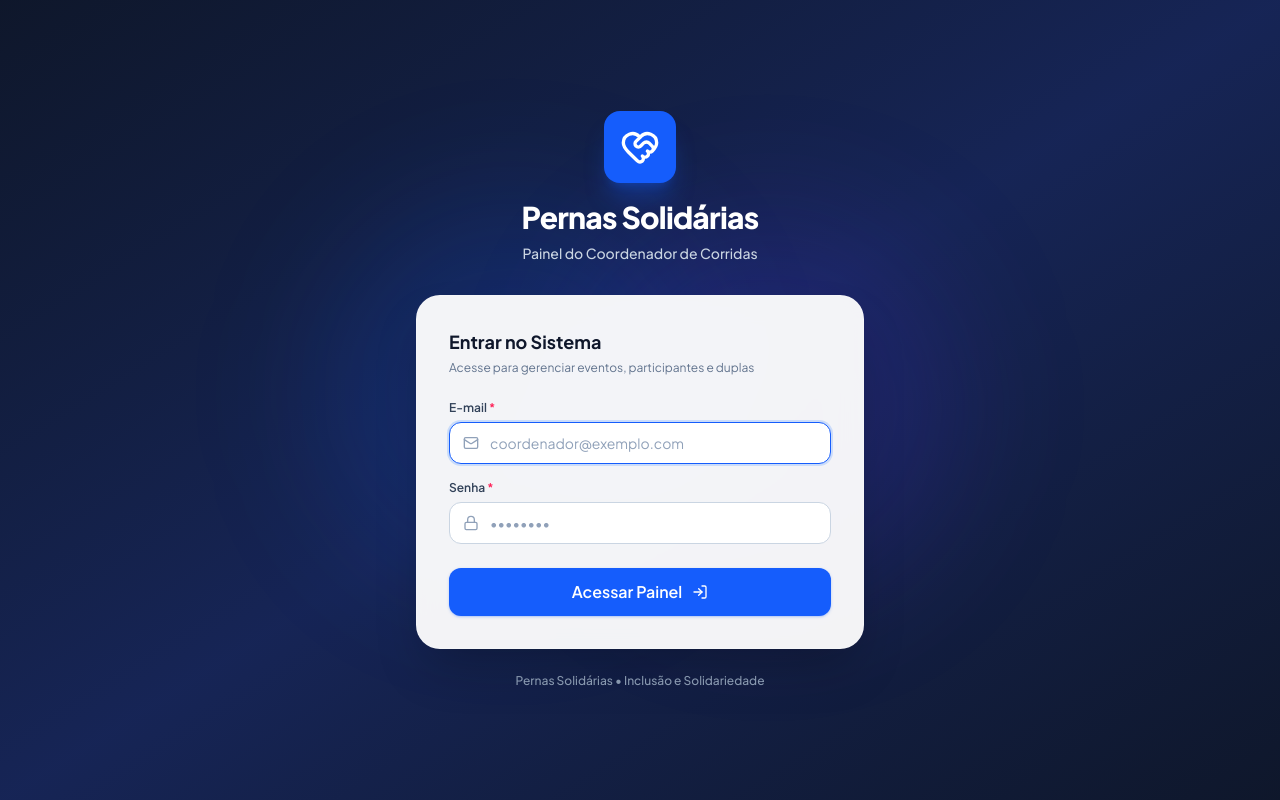
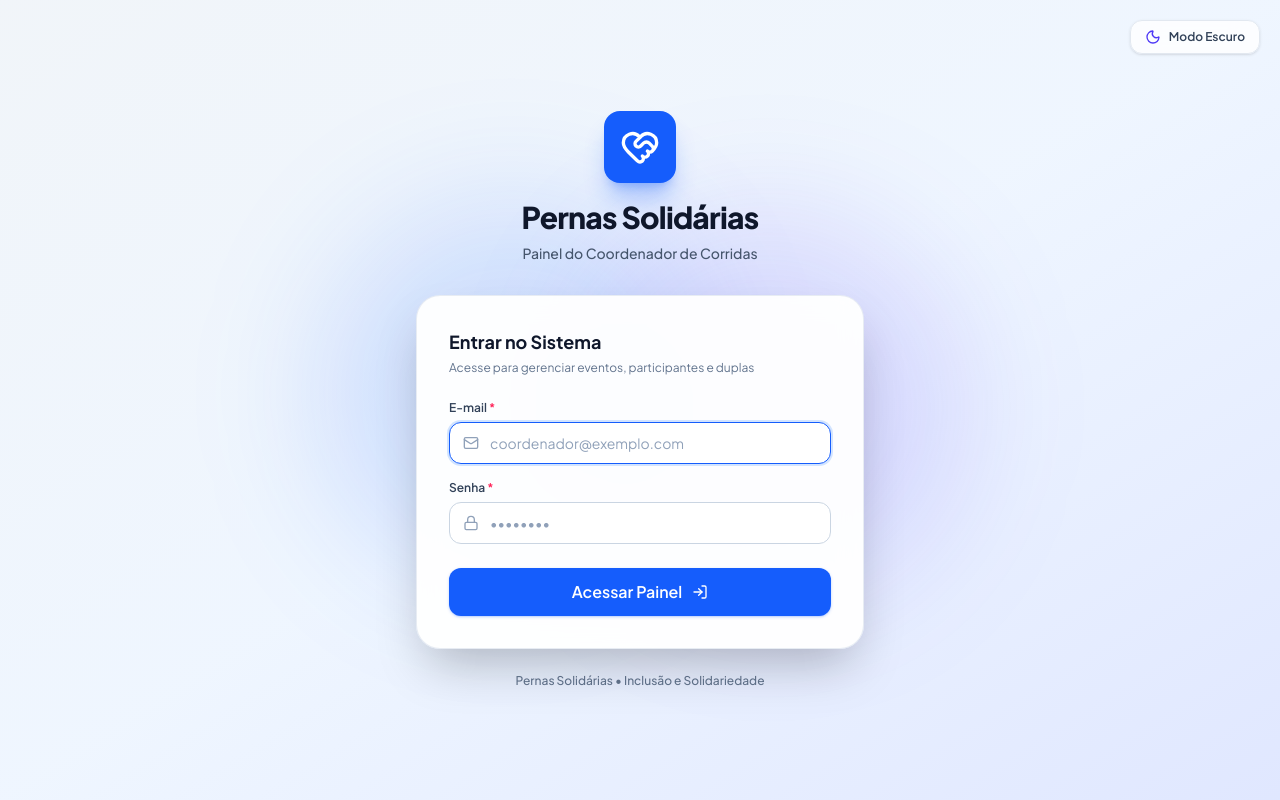
Before and after one commit to LuizFelipeSchroderMarcon/Pernas_Solidarias, a React (Vite) app in the folder frontend/: page /login in a window 1280 px wide. Built offline with nearby package versions, Linux system fonts and the light colour scheme; no server answers.

Commit message:
Feature de modo claro e modo escuro no projeto

```diff
--- a/frontend/src/App.tsx
+++ b/frontend/src/App.tsx
@@ -1,10 +1,12 @@
 import { BrowserRouter } from 'react-router-dom';
+import { ThemeProvider } from './context/ThemeContext';
 import { AuthProvider } from './context/AuthContext';
 import { ToastProvider } from './context/ToastContext';
 import { AppRoutes } from './routes/AppRoutes';
 
 export function App() {
   return (
+    <ThemeProvider>
       <BrowserRouter>
         <AuthProvider>
           <ToastProvider>
@@ -12,6 +14,7 @@ export function App() {
           </ToastProvider>
         </AuthProvider>
       </BrowserRouter>
+    </ThemeProvider>
   );
 }
 
--- a/frontend/src/components/common/Button.tsx
+++ b/frontend/src/components/common/Button.tsx
@@ -33,7 +33,7 @@ export const Button: React.FC<ButtonProps> = ({
     secondary:
       'bg-slate-100 hover:bg-slate-200 text-slate-800 dark:bg-slate-800 dark:hover:bg-slate-700 dark:text-slate-100 focus:ring-slate-400 active:scale-[0.98]',
     outline:
-      'border border-slate-300 hover:bg-slate-50 text-slate-700 dark:border-slate-700 dark:hover:bg-slate-850 dark:text-slate-200 focus:ring-slate-400 active:scale-[0.98]',
+      'border border-slate-300 hover:bg-slate-50 text-slate-700 dark:border-slate-700 dark:hover:bg-slate-800 dark:text-slate-200 focus:ring-slate-400 active:scale-[0.98]',
     danger:
       'bg-rose-600 hover:bg-rose-700 text-white shadow-sm shadow-rose-500/20 focus:ring-rose-500 active:scale-[0.98]',
     warning:
--- a/frontend/src/components/layout/Topbar.tsx
+++ b/frontend/src/components/layout/Topbar.tsx
@@ -1,6 +1,7 @@
 import React from 'react';
-import { Menu } from 'lucide-react';
+import { Menu, Sun, Moon } from 'lucide-react';
 import { useAuth } from '../../hooks/useAuth';
+import { useTheme } from '../../hooks/useTheme';
 
 export interface TopbarProps {
   onMenuClick: () => void;
@@ -9,9 +10,10 @@ export interface TopbarProps {
 
 export const Topbar: React.FC<TopbarProps> = ({ onMenuClick, title }) => {
   const { user } = useAuth();
+  const { isDark, toggleTheme } = useTheme();
 
   return (
-    <header className="h-20 bg-white dark:bg-slate-900 border-b border-slate-200/80 dark:border-slate-800/80 px-4 sm:px-8 flex items-center justify-between sticky top-0 z-30">
+    <header className="h-20 bg-white dark:bg-slate-900 border-b border-slate-200/80 dark:border-slate-800/80 px-4 sm:px-8 flex items-center justify-between sticky top-0 z-30 transition-colors duration-200">
       <div className="flex items-center gap-4">
         <button
           onClick={onMenuClick}
@@ -28,7 +30,26 @@ export const Topbar: React.FC<TopbarProps> = ({ onMenuClick, title }) => {
       </div>
 
       <div className="flex items-center gap-3">
-        <div className="flex items-center gap-3 pl-3">
+        <button
+          onClick={toggleTheme}
+          title={isDark ? 'Ativar modo claro' : 'Ativar modo escuro'}
+          aria-label={isDark ? 'Ativar modo claro' : 'Ativar modo escuro'}
+          className="flex items-center gap-2 px-3 py-2 rounded-xl border border-slate-200 dark:border-slate-800 bg-slate-50 dark:bg-slate-800/70 text-slate-700 dark:text-slate-200 hover:bg-slate-100 dark:hover:bg-slate-800 transition-all duration-200 cursor-pointer"
+        >
+          {isDark ? (
+            <>
+              <Sun className="w-4 h-4 text-amber-400" />
+              <span className="hidden sm:inline text-xs font-semibold">Modo Claro</span>
+            </>
+          ) : (
+            <>
+              <Moon className="w-4 h-4 text-indigo-600" />
+              <span className="hidden sm:inline text-xs font-semibold">Modo Escuro</span>
+            </>
+          )}
+        </button>
+
+        <div className="flex items-center gap-3 pl-3 border-l border-slate-200 dark:border-slate-800">
           <div className="w-9 h-9 rounded-full bg-gradient-to-tr from-blue-600 to-indigo-500 text-white flex items-center justify-center font-bold text-xs shadow-xs">
             {user?.email ? user.email.slice(0, 2).toUpperCase() : 'PS'}
           </div>
--- /dev/null
+++ b/frontend/src/context/ThemeContext.tsx
@@ -0,0 +1,65 @@
+import React, { createContext, useState, useEffect, useCallback } from 'react';
+import type { ReactNode } from 'react';
+
+export type Theme = 'light' | 'dark';
+
+export interface ThemeContextData {
+  theme: Theme;
+  isDark: boolean;
+  toggleTheme: () => void;
+  setTheme: (theme: Theme) => void;
+}
+
+const THEME_STORAGE_KEY = 'pernas_solidarias_theme';
+
+export const ThemeContext = createContext<ThemeContextData>({} as ThemeContextData);
+
+const getInitialTheme = (): Theme => {
+  if (typeof window === 'undefined') return 'light';
+
+  const savedTheme = localStorage.getItem(THEME_STORAGE_KEY);
+  if (savedTheme === 'light' || savedTheme === 'dark') {
+    return savedTheme;
+  }
+
+  if (window.matchMedia && window.matchMedia('(prefers-color-scheme: dark)').matches) {
+    return 'dark';
+  }
+
+  return 'light';
+};
+
+export const ThemeProvider: React.FC<{ children: ReactNode }> = ({ children }) => {
+  const [theme, setThemeState] = useState<Theme>(getInitialTheme);
+
+  useEffect(() => {
+    const root = document.documentElement;
+    if (theme === 'dark') {
+      root.classList.add('dark');
+    } else {
+      root.classList.remove('dark');
+    }
+    localStorage.setItem(THEME_STORAGE_KEY, theme);
+  }, [theme]);
+
+  const setTheme = useCallback((newTheme: Theme) => {
+    setThemeState(newTheme);
+  }, []);
+
+  const toggleTheme = useCallback(() => {
+    setThemeState((prev) => (prev === 'light' ? 'dark' : 'light'));
+  }, []);
+
+  return (
+    <ThemeContext.Provider
+      value={{
+        theme,
+        isDark: theme === 'dark',
+        toggleTheme,
+        setTheme,
+      }}
+    >
+      {children}
+    </ThemeContext.Provider>
+  );
+};
--- /dev/null
+++ b/frontend/src/hooks/useTheme.ts
@@ -0,0 +1,10 @@
+import { useContext } from 'react';
+import { ThemeContext } from '../context/ThemeContext';
+
+export const useTheme = () => {
+  const context = useContext(ThemeContext);
+  if (!context) {
+    throw new Error('useTheme deve ser usado dentro de um ThemeProvider');
+  }
+  return context;
+};
--- a/frontend/src/index.css
+++ b/frontend/src/index.css
@@ -1,8 +1,15 @@
 @import "tailwindcss";
+
+@custom-variant dark (&:where(.dark, .dark *));
 
 @layer base {
   :root {
     --font-sans: 'Plus Jakarta Sans', system-ui, -apple-system, BlinkMacSystemFont, 'Segoe UI', Roboto, sans-serif;
+    color-scheme: light;
+  }
+
+  .dark {
+    color-scheme: dark;
   }
 
   body {
--- a/frontend/src/pages/Auth/LoginPage.tsx
+++ b/frontend/src/pages/Auth/LoginPage.tsx
@@ -2,9 +2,10 @@ import React, { useState } from 'react';
 import { useNavigate, useLocation } from 'react-router-dom';
 import { useAuth } from '../../hooks/useAuth';
 import { useToast } from '../../hooks/useToast';
+import { useTheme } from '../../hooks/useTheme';
 import { Button } from '../../components/common/Button';
 import { Input } from '../../components/common/Input';
-import { HeartHandshake, Mail, Lock, LogIn } from 'lucide-react';
+import { HeartHandshake, Mail, Lock, LogIn, Sun, Moon } from 'lucide-react';
 import { mensagemDeErro } from '../../services/apiError';
 
 export const LoginPage: React.FC = () => {
@@ -12,6 +13,7 @@ export const LoginPage: React.FC = () => {
   const location = useLocation();
   const { login } = useAuth();
   const { success, error } = useToast();
+  const { isDark, toggleTheme } = useTheme();
 
   const [email, setEmail] = useState('');
   const [senha, setSenha] = useState('');
@@ -44,7 +46,28 @@ export const LoginPage: React.FC = () => {
   };
 
   return (
-    <div className="min-h-screen bg-gradient-to-br from-slate-900 via-blue-950 to-slate-900 flex items-center justify-center p-4">
+    <div className="min-h-screen relative overflow-hidden bg-gradient-to-br from-slate-100 via-blue-50 to-indigo-100 dark:from-slate-900 dark:via-blue-950 dark:to-slate-900 flex items-center justify-center p-4 transition-colors duration-300">
+      {/* Theme toggle button */}
+      <button
+        type="button"
+        onClick={toggleTheme}
+        title={isDark ? 'Ativar modo claro' : 'Ativar modo escuro'}
+        aria-label={isDark ? 'Ativar modo claro' : 'Ativar modo escuro'}
+        className="fixed top-5 right-5 z-20 flex items-center gap-2 px-3.5 py-2 rounded-xl border border-slate-200 dark:border-slate-800 bg-white/80 dark:bg-slate-900/80 backdrop-blur-md text-slate-700 dark:text-slate-200 hover:bg-white dark:hover:bg-slate-800 shadow-sm transition-all duration-200 cursor-pointer"
+      >
+        {isDark ? (
+          <>
+            <Sun className="w-4 h-4 text-amber-400" />
+            <span className="text-xs font-semibold">Modo Claro</span>
+          </>
+        ) : (
+          <>
+            <Moon className="w-4 h-4 text-indigo-600" />
+            <span className="text-xs font-semibold">Modo Escuro</span>
+          </>
+        )}
+      </button>
+
       {/* Decorative background blur shapes */}
       <div className="absolute top-1/4 left-1/4 w-96 h-96 bg-blue-600/15 rounded-full blur-3xl pointer-events-none" />
       <div className="absolute bottom-1/4 right-1/4 w-96 h-96 bg-indigo-600/15 rounded-full blur-3xl pointer-events-none" />
@@ -55,16 +78,16 @@ export const LoginPage: React.FC = () => {
           <div className="inline-flex items-center justify-center p-4 rounded-2xl bg-blue-600 text-white shadow-xl shadow-blue-600/30 mb-4 transform hover:scale-105 transition-transform duration-300">
             <HeartHandshake className="w-10 h-10" />
           </div>
-          <h1 className="text-2xl sm:text-3xl font-extrabold text-white tracking-tight">
+          <h1 className="text-2xl sm:text-3xl font-extrabold text-slate-900 dark:text-white tracking-tight">
             Pernas Solidárias
           </h1>
-          <p className="text-sm text-slate-300 mt-2 font-medium">
+          <p className="text-sm text-slate-600 dark:text-slate-300 mt-2 font-medium">
             Painel do Coordenador de Corridas
           </p>
         </div>
 
         {/* Login form card */}
-        <div className="bg-white/95 dark:bg-slate-900/95 backdrop-blur-md rounded-3xl p-6 sm:p-8 shadow-2xl border border-white/20 dark:border-slate-800">
+        <div className="bg-white/95 dark:bg-slate-900/95 backdrop-blur-md rounded-3xl p-6 sm:p-8 shadow-2xl border border-slate-200/80 dark:border-slate-800">
           <h2 className="text-lg font-bold text-slate-900 dark:text-white mb-1">
             Entrar no Sistema
           </h2>
@@ -114,7 +137,7 @@ export const LoginPage: React.FC = () => {
         </div>
 
         <div className="text-center mt-6">
-          <p className="text-xs text-slate-400 font-medium">
+          <p className="text-xs text-slate-500 dark:text-slate-400 font-medium">
             Pernas Solidárias • Inclusão e Solidariedade
           </p>
         </div>
--- a/frontend/src/pages/Graphics/GraphicsPage.tsx
+++ b/frontend/src/pages/Graphics/GraphicsPage.tsx
@@ -7,6 +7,7 @@ import { analyticsService } from '../../services/analyticsService';
 import type { AnalyticsRankings } from '../../types';
 import { formatDate } from '../../utils/formatters';
 import { useToast } from '../../hooks/useToast';
+import { useTheme } from '../../hooks/useTheme';
 import {
   Award,
   UserCheck,
@@ -28,6 +29,7 @@ import {
 
 export const GraphicsPage: React.FC = () => {
   const { error } = useToast();
+  const { isDark } = useTheme();
   const [data, setData] = useState<AnalyticsRankings | null>(null);
   const [isLoading, setIsLoading] = useState(true);
 
@@ -58,6 +60,8 @@ export const GraphicsPage: React.FC = () => {
   const runnerColors = ['#4f46e5', '#6366f1', '#818cf8', '#a5b4fc', '#c7d2fe', '#e0e7ff', '#eef2ff'];
   const wheelchairColors = ['#0284c7', '#0ea5e9', '#38bdf8', '#7dd3fc', '#bae6fd', '#e0f2fe', '#f0f9ff'];
   const eventColors = ['#059669', '#10b981', '#34d399', '#6ee7b7', '#a7f3d0', '#d1fae5', '#ecfdf5'];
+  const gridStroke = isDark ? '#1e293b' : '#e2e8f0';
+  const tickColor = isDark ? '#94a3b8' : '#64748b';
 
   return (
     <div className="space-y-8">
@@ -97,15 +101,15 @@ export const GraphicsPage: React.FC = () => {
                     layout="vertical"
                     margin={{ top: 5, right: 30, left: 10, bottom: 5 }}
                   >
-                    <CartesianGrid strokeDasharray="3 3" horizontal={false} stroke="#e2e8f0" />
-                    <XAxis type="number" allowDecimals={false} tickLine={false} axisLine={false} />
+                    <CartesianGrid strokeDasharray="3 3" horizontal={false} stroke={gridStroke} />
+                    <XAxis type="number" allowDecimals={false} tickLine={false} axisLine={false} tick={{ fill: tickColor, fontSize: 12 }} />
                     <YAxis
                       dataKey="nome"
                       type="category"
                       width={120}
                       tickLine={false}
                       axisLine={false}
-                      tick={{ fontSize: 12, fill: '#64748b' }}
+                      tick={{ fontSize: 12, fill: tickColor }}
                     />
                     <Tooltip
                       formatter={(val: any) => [`${val} corrida(s)`, 'Participações']}
@@ -183,15 +187,15 @@ export const GraphicsPage: React.FC = () => {
                     layout="vertical"
                     margin={{ top: 5, right: 30, left: 10, bottom: 5 }}
                   >
-                    <CartesianGrid strokeDasharray="3 3" horizontal={false} stroke="#e2e8f0" />
-                    <XAxis type="number" allowDecimals={false} tickLine={false} axisLine={false} />
+                    <CartesianGrid strokeDasharray="3 3" horizontal={false} stroke={gridStroke} />
+                    <XAxis type="number" allowDecimals={false} tickLine={false} axisLine={false} tick={{ fill: tickColor, fontSize: 12 }} />
                     <YAxis
                       dataKey="nome"
                       type="category"
                       width={120}
                       tickLine={false}
                       axisLine={false}
-                      tick={{ fontSize: 12, fill: '#64748b' }}
+                      tick={{ fontSize: 12, fill: tickColor }}
                     />
                     <Tooltip
                       formatter={(val: any) => [`${val} corrida(s)`, 'Participações']}
@@ -266,14 +270,14 @@ export const GraphicsPage: React.FC = () => {
             <div className="h-[280px] w-full">
               <ResponsiveContainer width="100%" height="100%">
                 <BarChart data={events} margin={{ top: 10, right: 20, left: -10, bottom: 20 }}>
-                  <CartesianGrid strokeDasharray="3 3" vertical={false} stroke="#e2e8f0" />
+                  <CartesianGrid strokeDasharray="3 3" vertical={false} stroke={gridStroke} />
                   <XAxis
                     dataKey="nome"
                     tickLine={false}
                     axisLine={false}
-                    tick={{ fontSize: 11, fill: '#64748b' }}
+                    tick={{ fontSize: 11, fill: tickColor }}
                   />
-                  <YAxis allowDecimals={false} tickLine={false} axisLine={false} />
+                  <YAxis allowDecimals={false} tickLine={false} axisLine={false} tick={{ fill: tickColor, fontSize: 12 }} />
                   <Tooltip
                     formatter={(val: any) => [`${val} duplas`, 'Total de Duplas']}
                     contentStyle={{
--- a/frontend/src/pages/History/HistoryPage.tsx
+++ b/frontend/src/pages/History/HistoryPage.tsx
@@ -302,7 +302,7 @@ export const HistoryPage: React.FC = () => {
                   {history.map((item) => (
                     <tr
                       key={item.cd_dupla}
-                      className="hover:bg-slate-50/50 dark:hover:bg-slate-850/50 transition-colors"
+                      className="hover:bg-slate-50/50 dark:hover:bg-slate-800/50 transition-colors"
                     >
                       {/* Event info */}
                       <td className="px-6 py-4">
--- a/frontend/src/pages/Participants/ParticipantModal.tsx
+++ b/frontend/src/pages/Participants/ParticipantModal.tsx
@@ -246,7 +246,7 @@ export const ParticipantModal: React.FC<ParticipantModalProps> = ({
 
         {type === 'cadeirante' && (
           <div className="pt-2">
-            <label className="flex items-center gap-3 p-3.5 rounded-xl border border-slate-200 dark:border-slate-800 hover:bg-slate-50 dark:hover:bg-slate-850 cursor-pointer transition-colors">
+            <label className="flex items-center gap-3 p-3.5 rounded-xl border border-slate-200 dark:border-slate-800 hover:bg-slate-50 dark:hover:bg-slate-800/60 cursor-pointer transition-colors">
               <input
                 type="checkbox"
                 className="w-4 h-4 text-blue-600 rounded focus:ring-blue-500 border-slate-300"
--- a/frontend/src/pages/Participants/ParticipantsPage.tsx
+++ b/frontend/src/pages/Participants/ParticipantsPage.tsx
@@ -273,7 +273,7 @@ export const ParticipantsPage: React.FC = () => {
                   {filteredCadeirantes.map((cad) => (
                     <tr
                       key={cad.cd_cadeirante}
-                      className="hover:bg-slate-50/50 dark:hover:bg-slate-850/50 transition-colors"
+                      className="hover:bg-slate-50/50 dark:hover:bg-slate-800/50 transition-colors"
                     >
                       <td className="px-6 py-4 font-semibold text-slate-900 dark:text-white">
                         {cad.nm_cadeirante}
```
Lines whose indentation alone changed are shown as unchanged.
